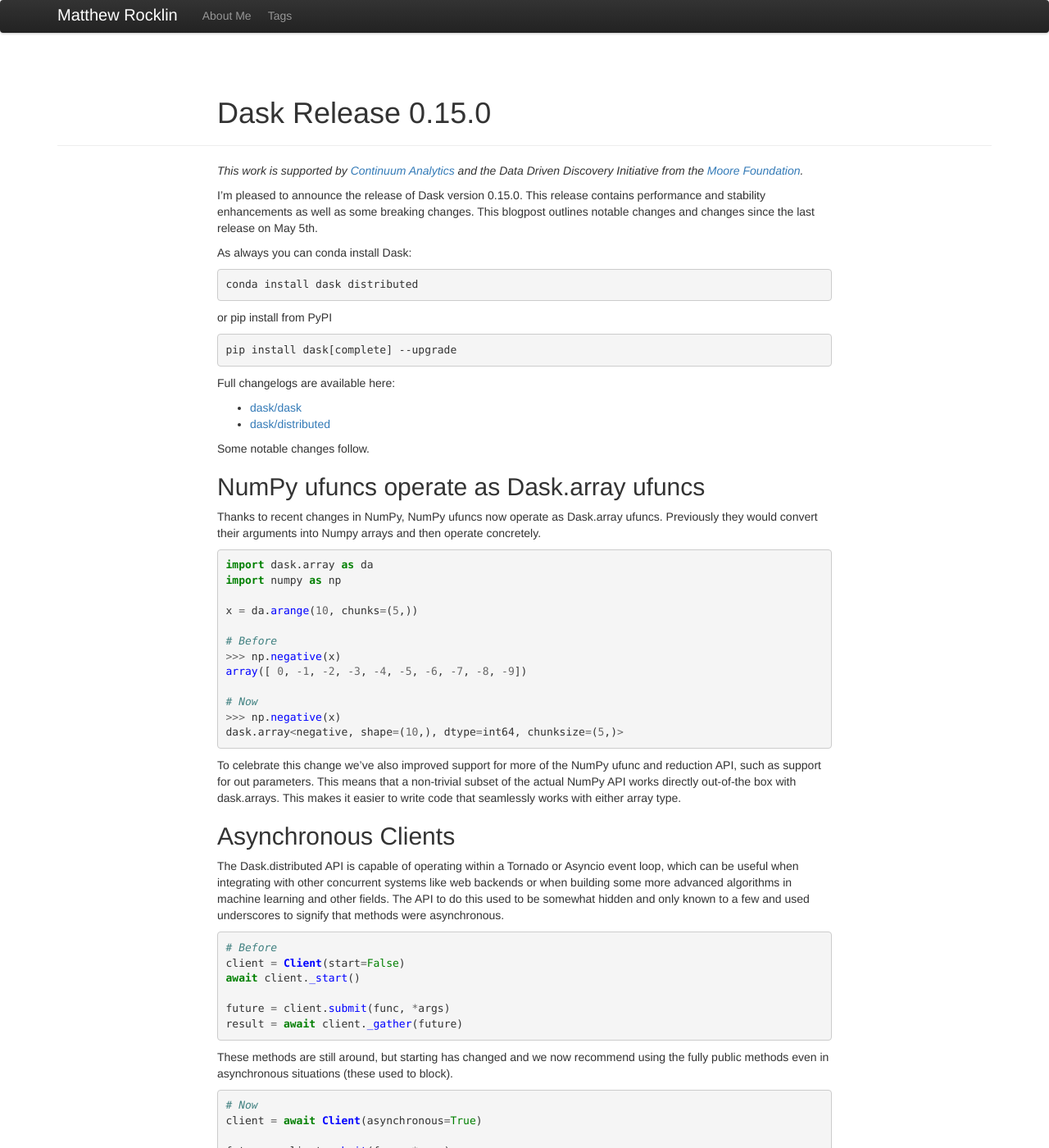
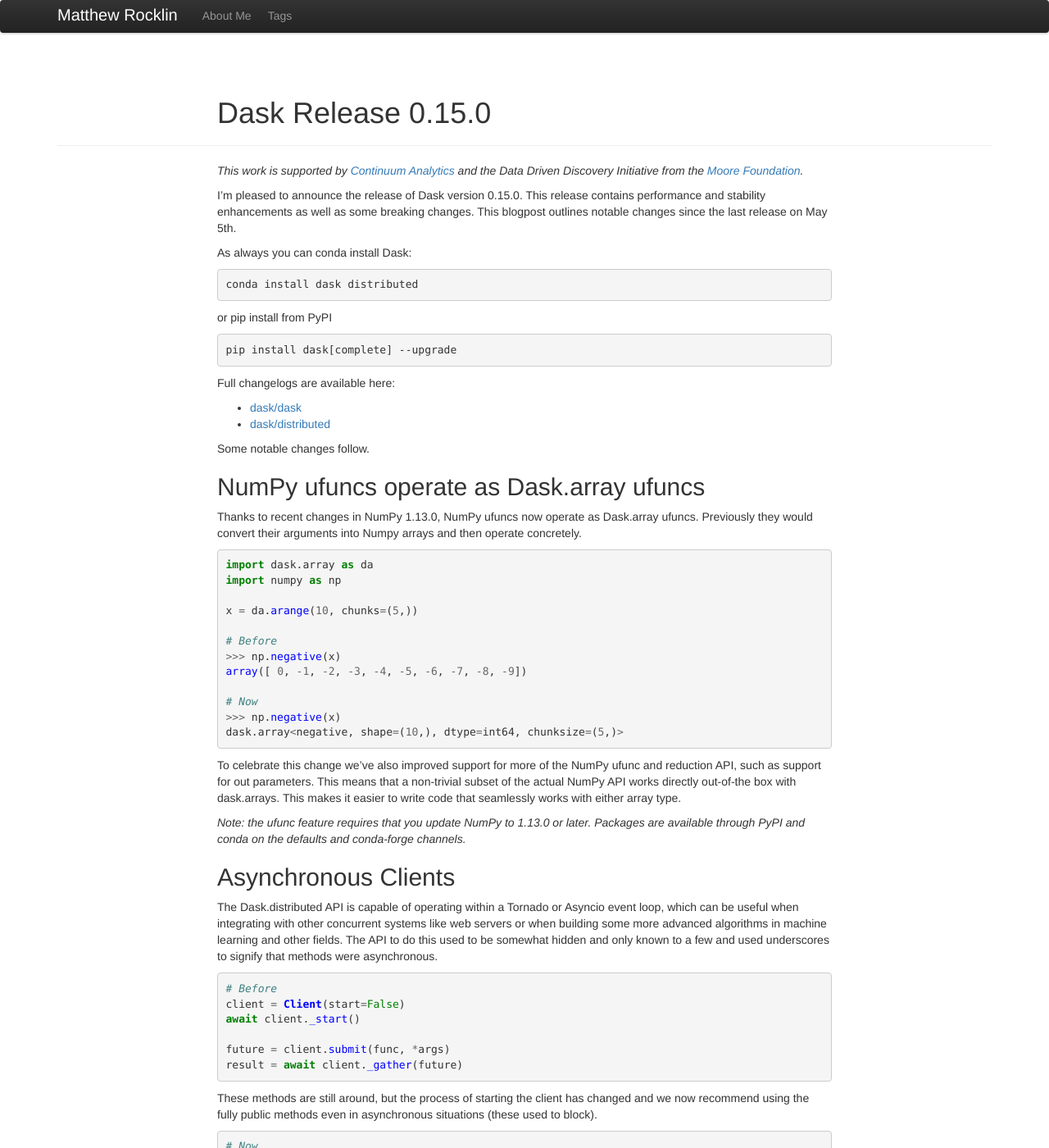
Before and after one commit to besyskymnbk/blog, a Jekyll site: the page built from _posts/work/2017-06-08-dask-0.15.0.md, in a window 1280 px wide and 1400 px high. Shown: the whole window at 82% size. Built offline with Jekyll 4.4.1, drawn with Linux system fonts in a browser that asks for light colours; comment, search, counter and statistics services are not loaded; some of the changed text lies outside the part shown.

Commit message:
edits to dask 0.15.0

````diff
--- a/_posts/work/2017-06-08-dask-0.15.0.md
+++ b/_posts/work/2017-06-08-dask-0.15.0.md
@@ -14,8 +14,8 @@ Foundation](https://www.moore.org/).*
 
 I'm pleased to announce the release of Dask version 0.15.0.  This release
 contains performance and stability enhancements as well as some breaking
-changes.  This blogpost outlines notable changes and changes since the last
-release on May 5th.
+changes.  This blogpost outlines notable changes since the last release on May
+5th.
 
 As always you can conda install Dask:
 
@@ -34,9 +34,9 @@ Some notable changes follow.
 
 ## NumPy ufuncs operate as Dask.array ufuncs
 
-Thanks to recent changes in NumPy, NumPy ufuncs now operate as Dask.array
-ufuncs.  Previously they would convert their arguments into Numpy arrays and
-then operate concretely.
+Thanks to recent changes in NumPy 1.13.0, NumPy ufuncs now operate as
+Dask.array ufuncs.  Previously they would convert their arguments into Numpy
+arrays and then operate concretely.
 
 ```python
 import dask.array as da
@@ -59,12 +59,15 @@ non-trivial subset of the actual NumPy API works directly out-of-the box with
 dask.arrays.  This makes it easier to write code that seamlessly works with
 either array type.
 
+*Note: the ufunc feature requires that you update NumPy to 1.13.0 or later.
+Packages are available through PyPI and conda on the defaults and conda-forge
+channels.*
 
 ## Asynchronous Clients
 
 The Dask.distributed API is capable of operating within a Tornado or Asyncio
 event loop, which can be useful when integrating with other concurrent systems
-like web backends or when building some more advanced algorithms in machine
+like web servers or when building some more advanced algorithms in machine
 learning and other fields.  The API to do this used to be somewhat hidden and
 only known to a few and used underscores to signify that methods were
 asynchronous.
@@ -78,9 +81,9 @@ future = client.submit(func, *args)
 result = await client._gather(future)
 ```
 
-These methods are still around, but starting has changed and we now recommend
-using the fully public methods even in asynchronous situations (these used to
-block).
+These methods are still around, but the process of starting the client has
+changed and we now recommend using the fully public methods even in
+asynchronous situations (these used to block).
 
 ```python
 # Now
@@ -188,8 +191,11 @@ have been added.  These include Queues and shared Variables for futures.
 
 ## Joblib performance through pre-scattering
 
-The joblib decorator can now pre-scatter select data to all workers.  This can
-significantly speed up some scikit-learn computations.
+When using Dask to power [Joblib](https://pythonhosted.org/joblib/)
+computations (such as occur in Scikit-Learn) with the `joblib.parallel_backend`
+context manager, you can now pre-scatter select data to all workers.  This can
+significantly speed up some scikit-learn computations by reducing repeated data
+transfer.
 
 ```python
 import distributed.joblib
````
